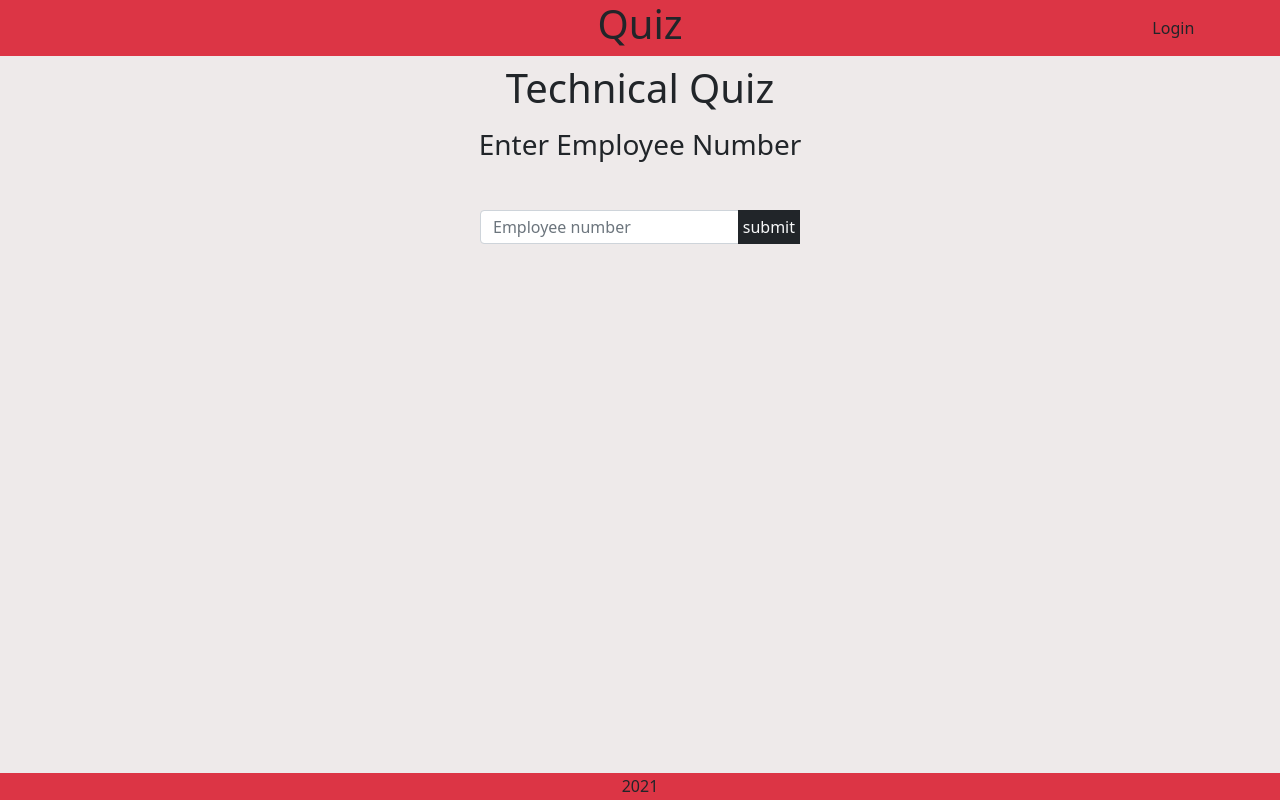
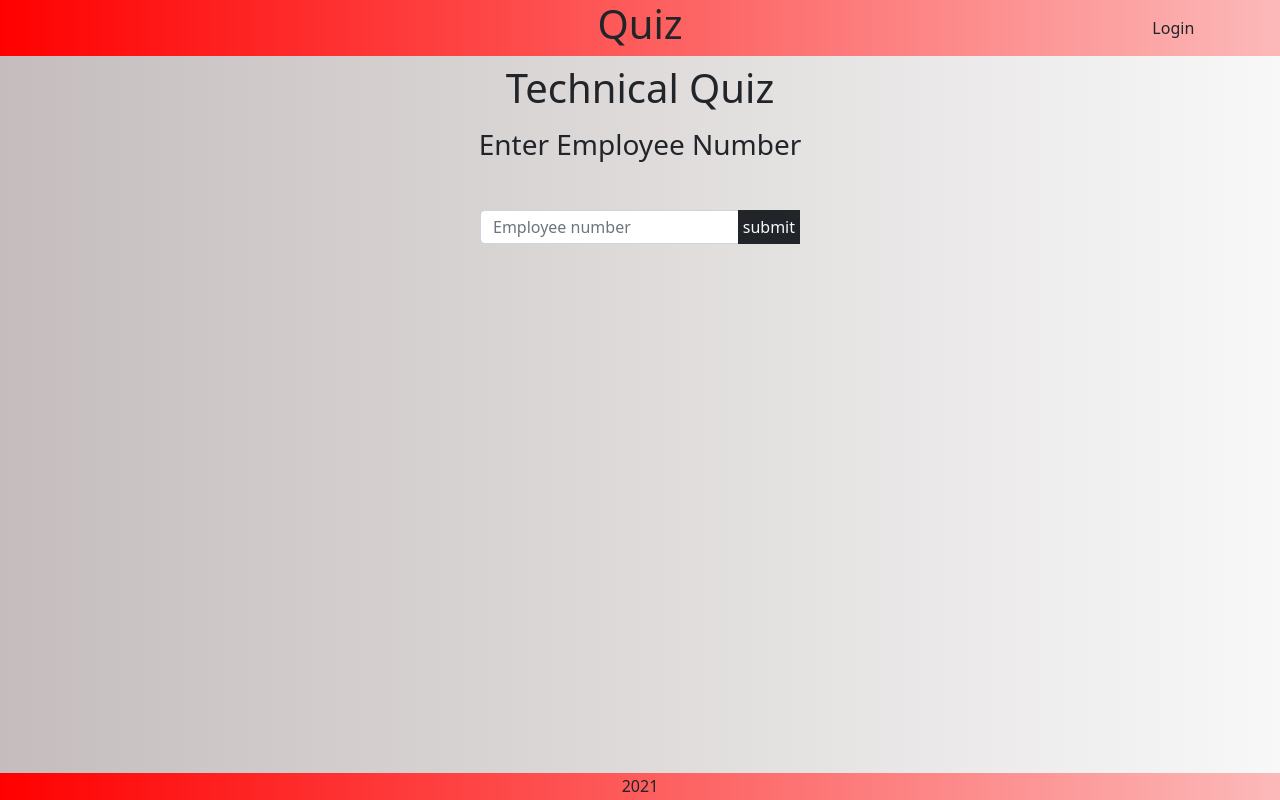
Before and after one commit to zahur76/django-quiz, a Django app: page / in a window 1280 px wide. Run offline with Django 3.2, Linux system fonts and the light colour scheme.

Commit message:
add gradient background

```diff
--- a/home/static/home/css/home.css
+++ b/home/static/home/css/home.css
@@ -1,7 +1,3 @@
-.content {
-    background: rgb(238, 234, 234);
-}
-
 .add-staff-form {
     width: 25% !important;
 }
--- a/static/css/base.css
+++ b/static/css/base.css
@@ -5,12 +5,17 @@ body, html {
     height: 100vh;
 }
 
+.bg-grad {
+    background-image: linear-gradient(to right, red , rgb(252, 185, 185));
+  }
+
 nav a {
     text-decoration: none !important;
 }
 
 .content {
     flex: 1;
+    background-image: linear-gradient(to right, rgb(197, 189, 189) , rgb(248, 248, 248));
 }
 
 .overlay{
--- a/templates/base.html
+++ b/templates/base.html
@@ -18,7 +18,7 @@
         <title>Django-Quiz</title>
     </head>
     <body>
-        <nav class="row m-0 bg-danger">
+        <nav class="row m-0 bg-grad">
             <div class="d-none d-md-block col-md-2"></div>
             <div class="col-8 col-md-8 h1 text-center">
                 <a class="text-dark logo" href="{% url 'home' %}">Quiz</a>
@@ -51,7 +51,7 @@
         </div>
 
         <footer class="footer text-center h6 m-0">
-            <div class="p-1 bg-danger text-dark">2021</div>
+            <div class="p-1 bg-grad text-dark">2021</div>
         </footer>
 
          <!-- login Modal -->
```
Also changed, not shown: db.sqlite3.
